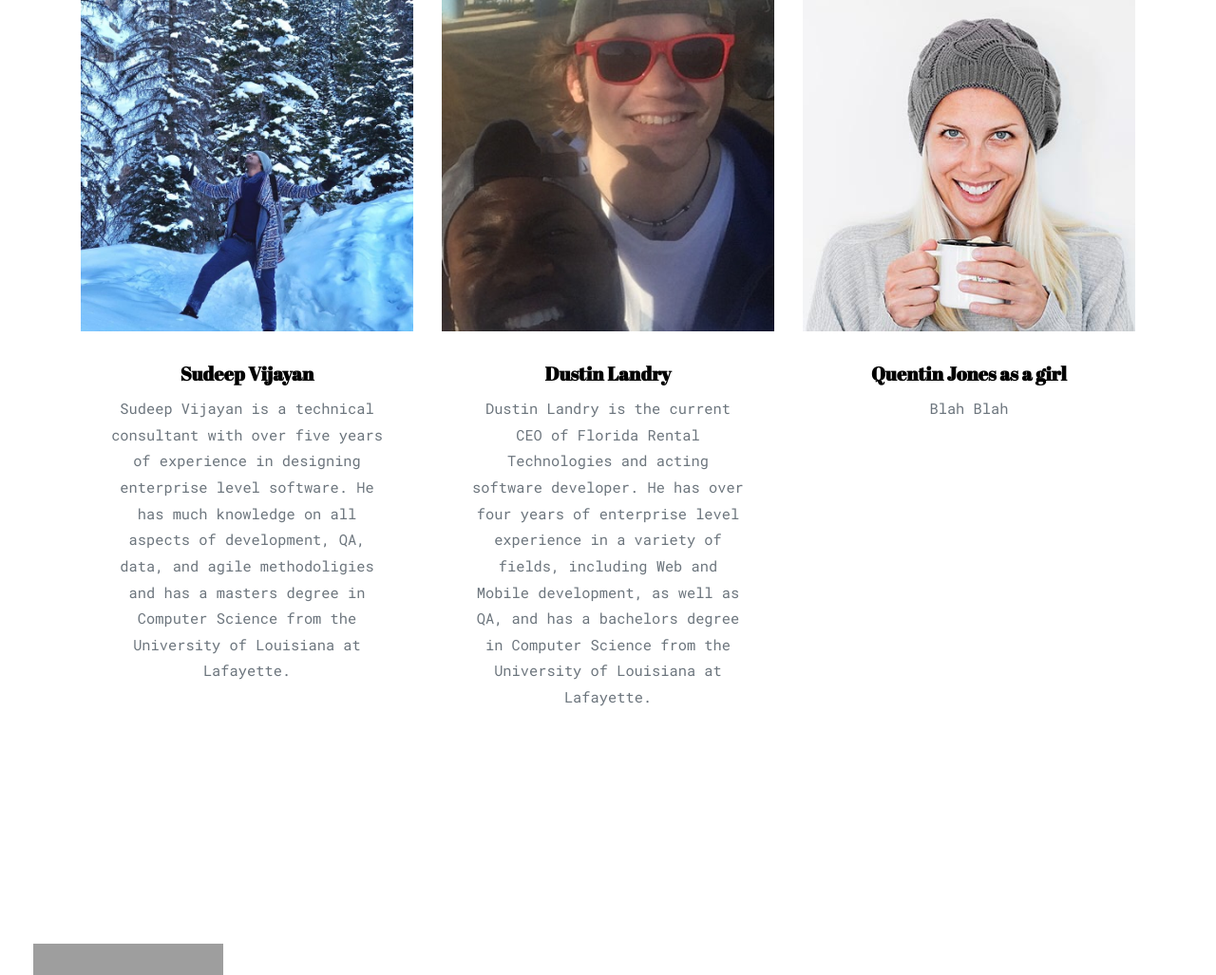
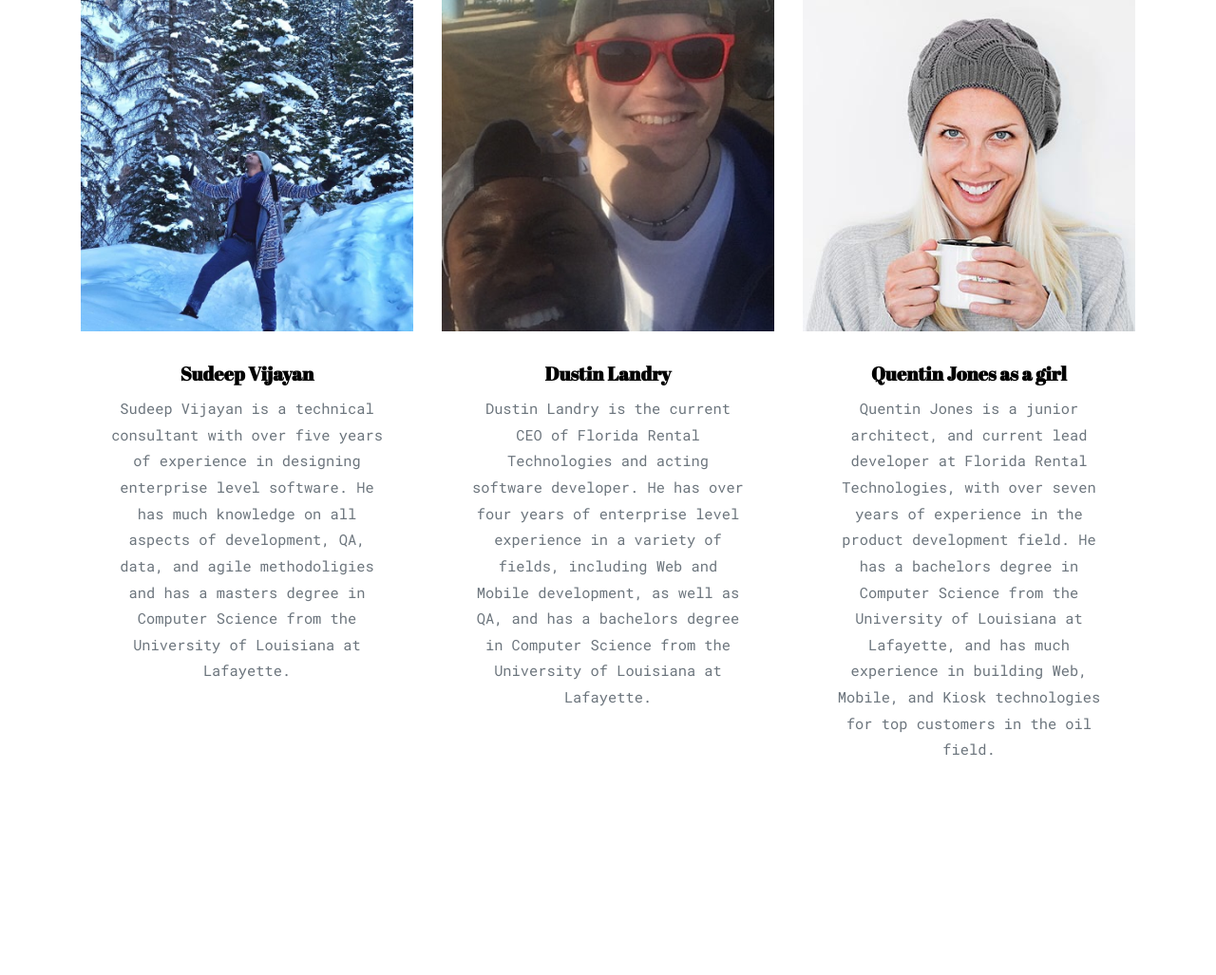
Before and after one commit to Duskamo/mycompany_gui, a Flask app: page /about in a window 1280 px wide. Shown: the part 1845-2872 px from the top of the page at 95% size. Run offline with Flask 2, Linux system fonts and the light colour scheme; some libraries are stand-ins or nearby versions.

Commit message:
Modified about page

```diff
--- a/templates/about.html
+++ b/templates/about.html
@@ -127,7 +127,7 @@
             <a href="#"><img src="static/assets/person_1.jpg" alt="Image Placeholder" class="img-fluid"></a>
             <div class="media-body">
               <h3 class="mt-0 text-black">Quentin Jones as a girl</h3>
-              <p>Blah Blah</p>
+              <p>Quentin Jones is a junior architect, and current lead developer at Florida Rental Technologies, with over seven years of experience in the product development field. He has a bachelors degree in Computer Science from the University of Louisiana at Lafayette, and has much experience in building Web, Mobile, and Kiosk technologies for top customers in the oil field.</p>
             </div>
           </div>
         </div>
```
